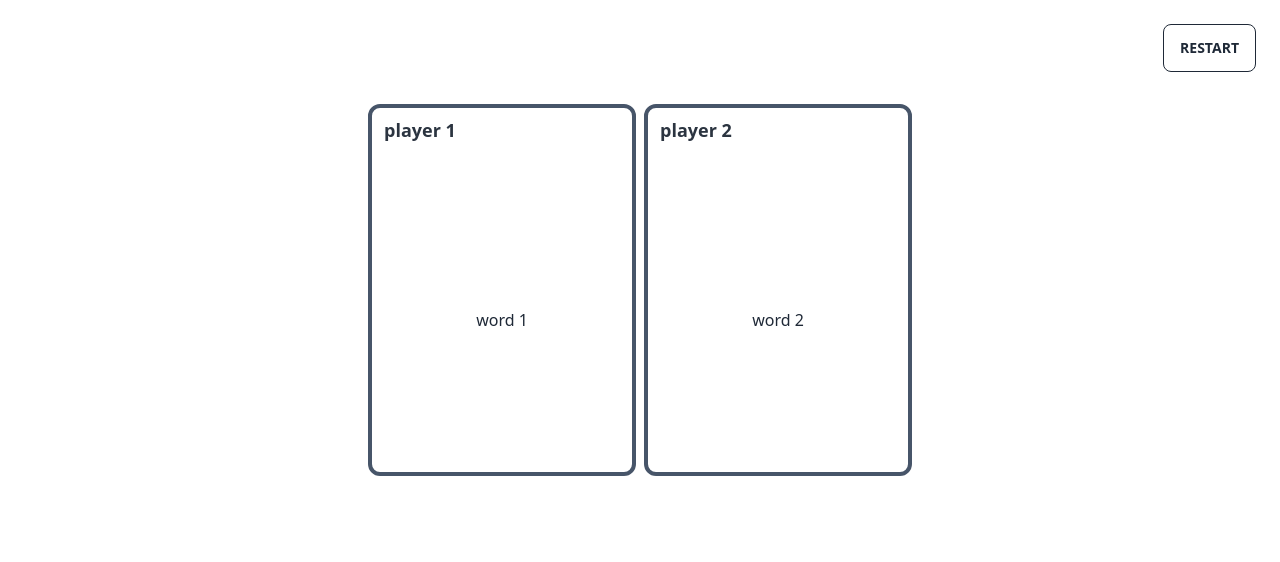
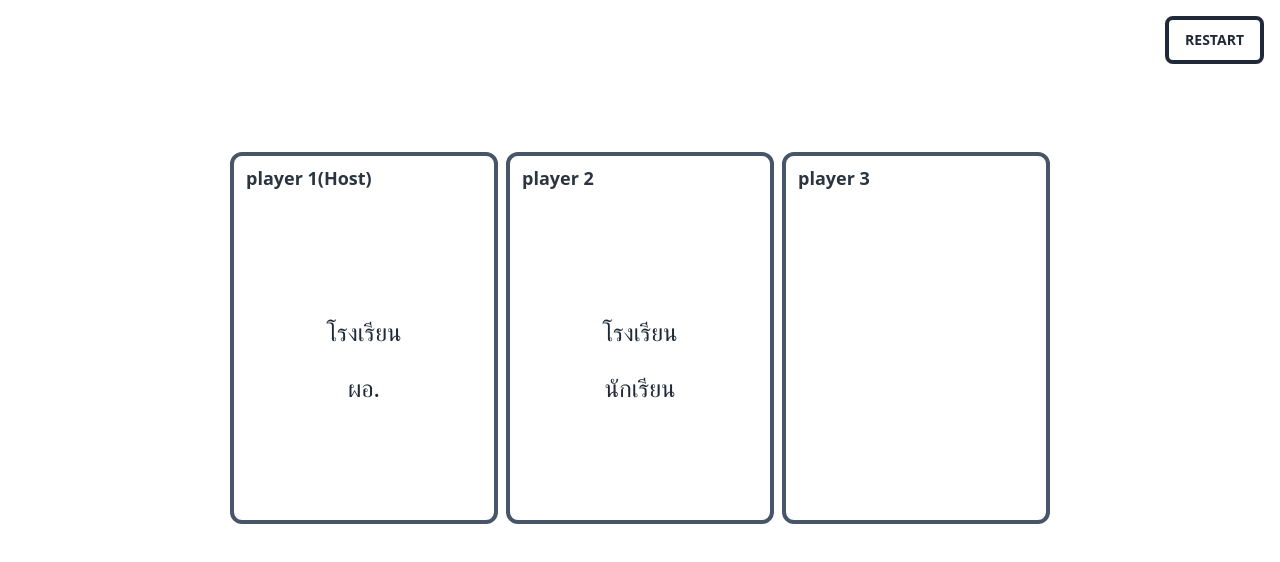
Before and after one commit to kenzchiiro/playroomkit-spyfall-demo, a React (Vite) app: page / in a window 1280 px wide. Shown: the top 562 px of the page. Built offline with nearby package versions, Linux system fonts and the light colour scheme; what tailwindcss-bg-patterns would draw is missing.

Commit message:
feat: set template

```diff
--- a/src/App.jsx
+++ b/src/App.jsx
@@ -1,21 +1,26 @@
 import Card from './components/Card';
 
 function App() {
-  const players = [{name:"player 1","word":"word 1"},{name:"player 2","word":"word 2"}]
+  const players = [
+    { isMyCard:true , name: "player 1", "place": "โรงเรียน", "role": "ผอ.", "isHost": true },
+    { isMyCard:true , name: "player 2", "place": "โรงเรียน", "role": "นักเรียน", "isHost": false },
+    { isMyCard:true , name: "player 3", "place": "", "role": "", "isHost": false },
+  ]
+
   return (
-    <div style={{ backgroundColor: "#FFFFFF"}}>
+    <div>
+      <div className="h-fit w-full grid justify-items-end">
+        <button
+          className="btn btn-outline btn-green-100 btn-md m-4 border-4"
+        >
+          RESTART
+        </button>
+      </div>
       <div className="flex flex-col pattern-paper pattern-gray-100 pattern-bg-white pattern-size-20 pattern-opacity-100 h-svh">
-        <div className="w-screen justify-center p-2">
-          <div className="h-fit mb-4 w-full grid justify-items-end">
-            <button
-              className="btn btn-outline btn-neutral btn-md m-4"
-              >
-              RESTART
-            </button>
-          </div>
+        <div className="w-screen justify-center p-2 mt-16">
           <div className="w-full carousel carousel-center space-x-2 justify-center">
             {players.map(player => {
-                return <Card data={player}/>
+                return <Card data={player} />
             })}
           </div>
         </div>
--- a/src/components/Card.jsx
+++ b/src/components/Card.jsx
@@ -1,14 +1,14 @@
 function Card({ data }) {
   return (
-    <div
-      className="w-fit flex flex-col carousel-item border-4 rounded-xl border-slate-600"
-    >
+    <div className="flex flex-col carousel-item border-4 rounded-xl border-slate-600">
       <div className="flex w-64 justify-between ml-1 items-center font-extrabold text-lg md:text-1xl text-neutral text-left z-40">
-        <div className="flex space-x-2 m-2">{data.name}</div>
+        <div className="flex space-x-2 m-2">{data.isHost? data.name+"(Host)":data.name}</div>
       </div>
       <div className="h-80 content-center">
-        <div className="mt-2 h-full content-center">
-          <div class="flex justify-center">{data.word}</div>
+        <div className="h-full content-center">
+          <div className="flex justify-center text-2xl">{data.place}</div>
+          <br/>
+          <div className="flex justify-center text-2xl">{data.role}</div>
         </div>
       </div>
     </div>
```
